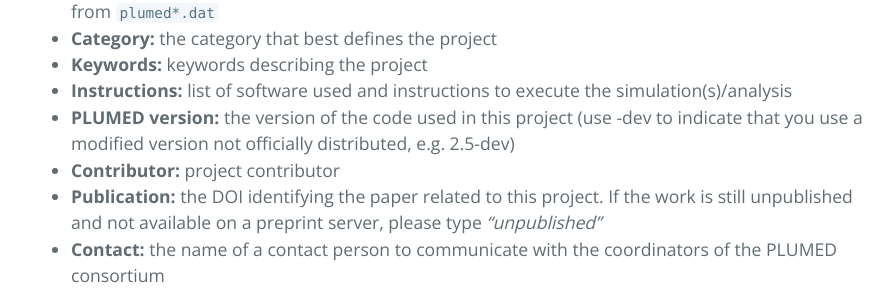
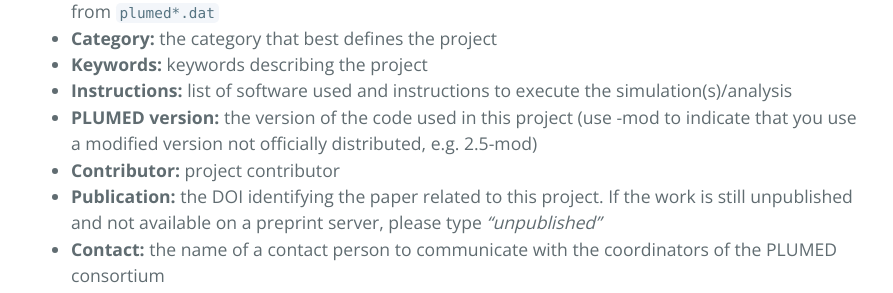
Before and after one commit to plumed-nest/plumed-nest, a Jekyll site: the page built from contribute.md, in a window 1280 px wide and 900 px high, scrolled down 697 px. Shown: the part 155-448 px from the top of the window, without its empty margins (193-1086 px from the left). Built offline with Jekyll 4.4.1, drawn with Linux system fonts in a browser that asks for light colours; our own code applies the rules of GitHub Pages for plain Markdown files.

Commit message:
-dev to -mod

```diff
--- a/contribute.md
+++ b/contribute.md
@@ -10,7 +10,7 @@
 * __Category:__ the category that best defines the project
 * __Keywords:__ keywords describing the project
 * __Instructions:__ list of software used and instructions to execute the simulation(s)/analysis
-* __PLUMED version:__ the version of the code used in this project (use -dev to indicate that you use a modified version not officially distributed, e.g. 2.5-dev)
+* __PLUMED version:__ the version of the code used in this project (use -mod to indicate that you use a modified version not officially distributed, e.g. 2.5-mod)
 * __Contributor:__ project contributor
 * __Publication:__ the DOI identifying the paper related to this project. If the work is still unpublished and not available on a preprint server, please type *"unpublished"*
 * __Contact:__ the name of a contact person to communicate with the coordinators of the PLUMED consortium
@@ -64,7 +64,7 @@
     </tr>
     <tr>
       <td><label for="version">PLUMED version</label></td>
-      <td width="600"><input id="version" type="text" name="version" placeholder="examples: 2.4, 2.5-dev (for 2.5 plus personal code)" required></td>
+      <td width="600"><input id="version" type="text" name="version" placeholder="examples: 2.4, 2.5-mod (for 2.5 plus personal code)" required></td>
     </tr>
     <tr>
       <td><label for="contributor">Contributor</label></td>
```
